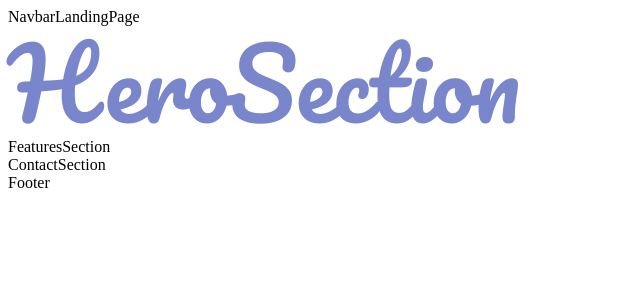
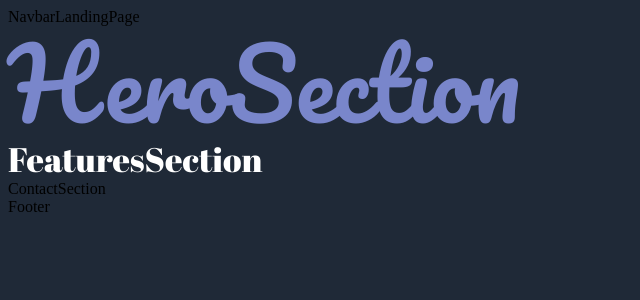
Before and after one commit to OriGuyUniqueDev/everAfterFrontMui, a React (Vite) app: page / in a window 1280 px wide. Shown: the top 300 px of the page, without its empty margins (0-640 px from the left). Built offline with nearby package versions, Linux system fonts and the light colour scheme.

Commit message:
fin theming

```diff
--- a/src/components/LandingPage/FeaturesSection/FeaturesSection.tsx
+++ b/src/components/LandingPage/FeaturesSection/FeaturesSection.tsx
@@ -1,10 +1,18 @@
 /* eslint-disable @typescript-eslint/no-empty-interface */
+import { Typography } from "@mui/material";
 import { FunctionComponent } from "react";
 
 interface FeaturesSectionProps {}
 
 const FeaturesSection: FunctionComponent<FeaturesSectionProps> = () => {
-	return <div>FeaturesSection</div>;
+	return (
+		<Typography
+			variant="h4"
+			color={"text.primary"}
+		>
+			FeaturesSection
+		</Typography>
+	);
 };
 
 export default FeaturesSection;
--- a/src/styles/main.css
+++ b/src/styles/main.css
@@ -1 +1,4 @@
-@import url('https://fonts.googleapis.com/css2?family=Abril+Fatface&family=Outfit:wght@100;300;400;500;600;700;900&family=Pacifico&display=swap');
+@import url("https://fonts.googleapis.com/css2?family=Abril+Fatface&family=Outfit:wght@100;300;400;500;600;700;900&family=Pacifico&display=swap");
+html {
+	background-color: #1f2937;
+}
--- a/src/styles/muiTheme.ts
+++ b/src/styles/muiTheme.ts
@@ -25,7 +25,7 @@ export const theme = createTheme({
 			main: "#36d399",
 		},
 		text: {
-			secondary: "#000000",
+			primary: "#FFFFFF",
 		},
 	},
 	typography: {
```
